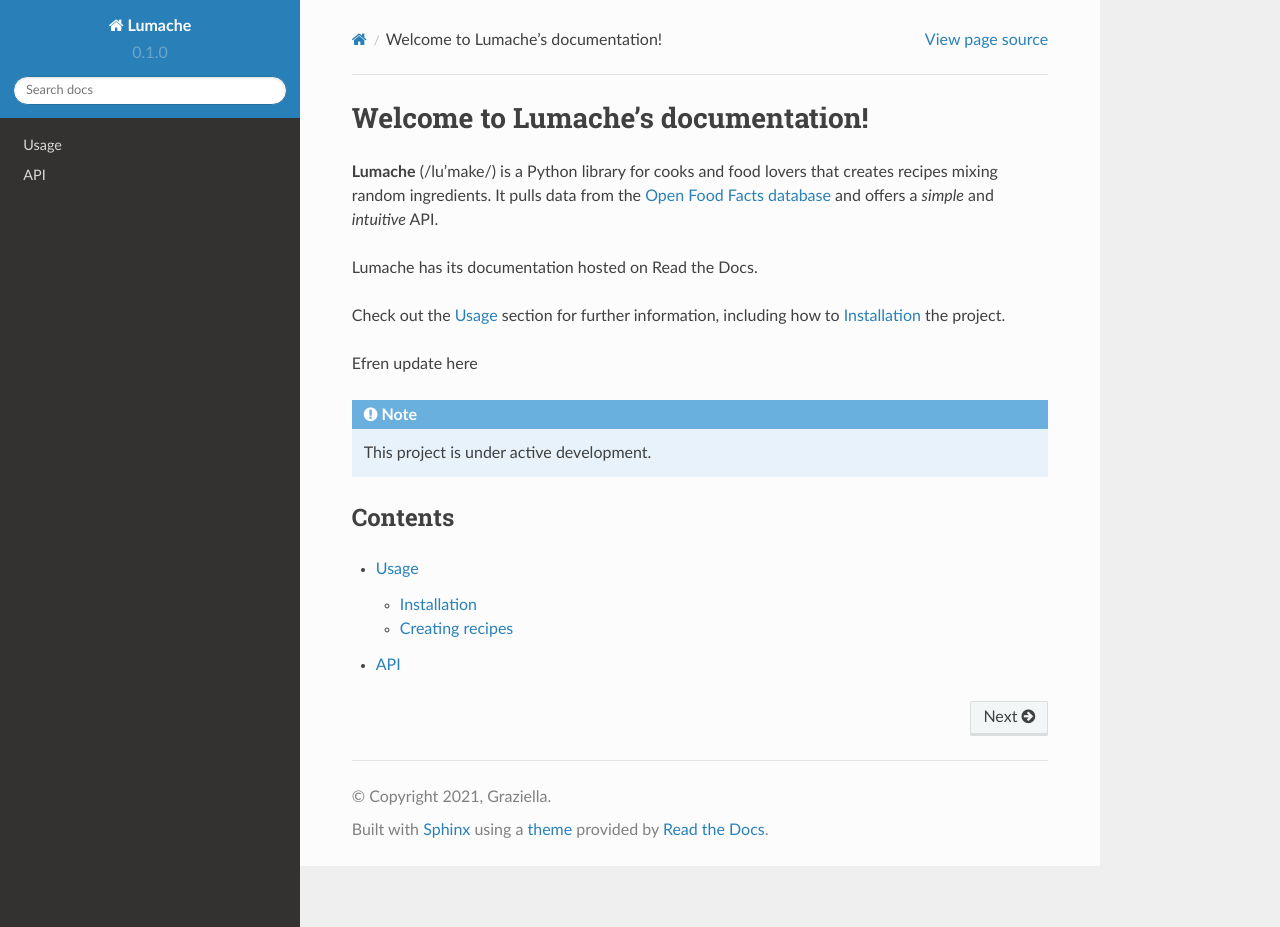
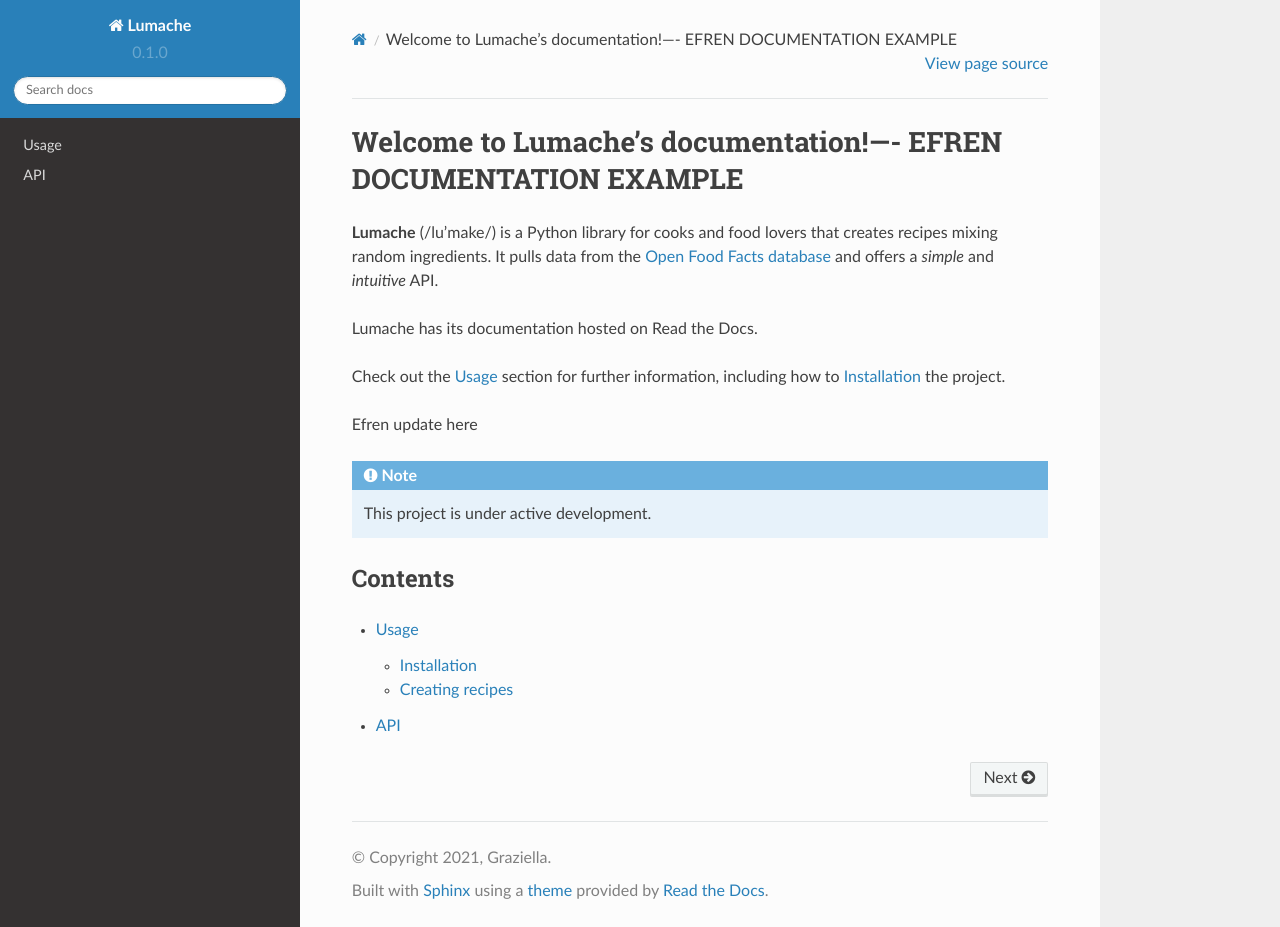
Before and after one commit to EfrenRodriguez/rtd-tutorial, a Sphinx documentation site: the page built from docs/source/index.rst, in a window 1280 px wide and 927 px high. Built offline with Sphinx 7.4.7 and the Read the Docs theme 2.0.0, drawn with Linux system fonts in a browser that asks for light colours.

Commit message:
Update index.rst

```diff
--- a/docs/source/index.rst
+++ b/docs/source/index.rst
@@ -1,4 +1,4 @@
-Welcome to Lumache's documentation!
+Welcome to Lumache's documentation!----  EFREN DOCUMENTATION EXAMPLE
 ===================================
 
 **Lumache** (/lu'make/) is a Python library for cooks and food lovers
```
